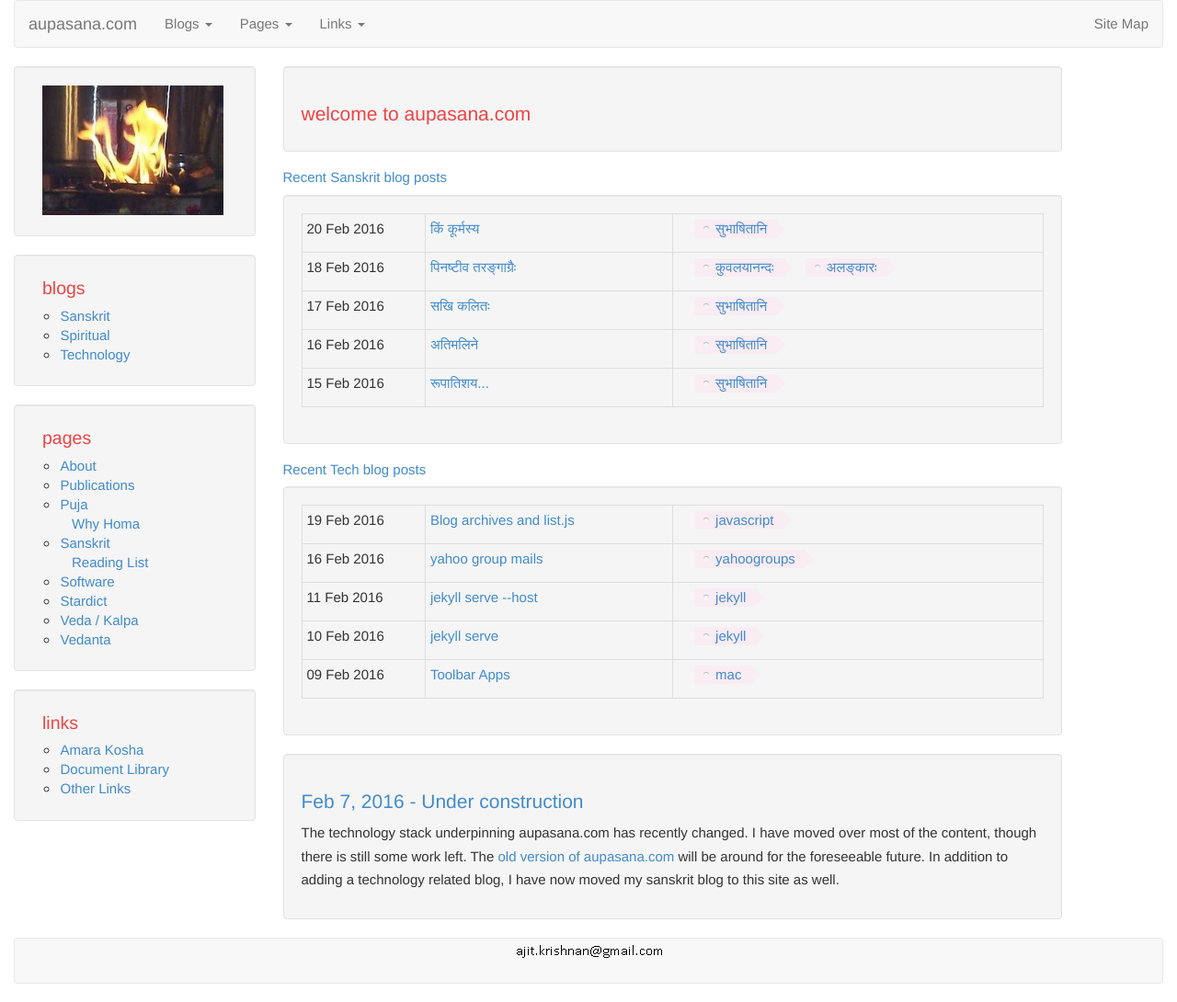
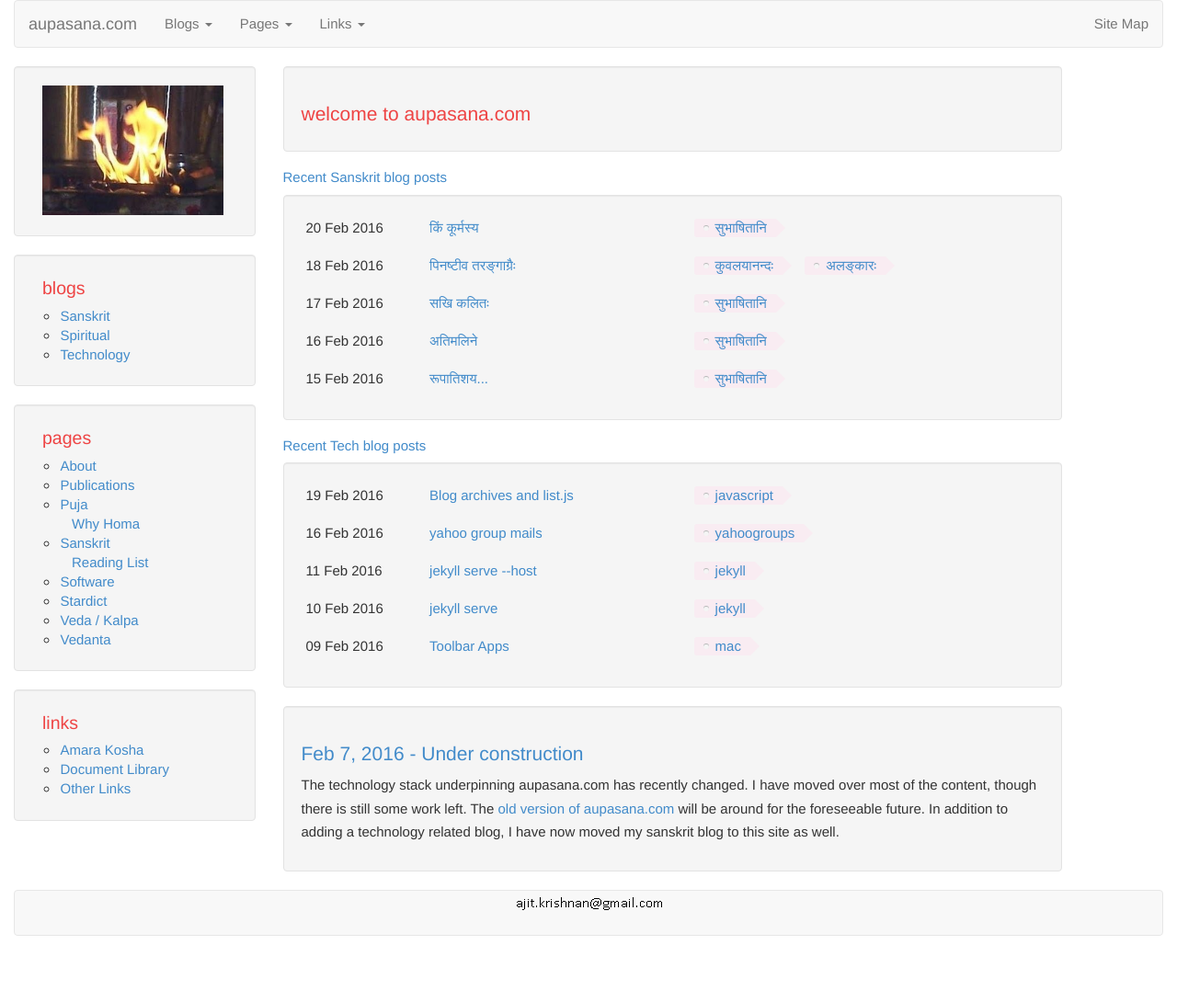
Before and after one commit to aupasana/aupasana.github.io, a Jekyll site: the page built from index.html, in a window 1280 px wide. Shown: the whole page at 92% size. Built offline with Jekyll 4.4.1, drawn with Linux system fonts in a browser that asks for light colours; after the commit the page ends 1038 px from its top, so only the background shows below that.

Commit message:
Remove borders from tables on index.html

```diff
--- a/css/theme.css
+++ b/css/theme.css
@@ -293,3 +293,13 @@ cite {
 .submenu {
   list-style-type: none;
 }
+
+table.borderless td,table.borderless th{
+  border: none !important;
+}
+
+/*Bootstrap has a 20px padding after tables
+which looks odd at the bottom of a well*/
+.well>table:last-child {
+  margin-bottom: 0px;
+}
--- a/index.html
+++ b/index.html
@@ -17,7 +17,7 @@ blogstodisplay:
 {% for cat in page.blogstodisplay %}
 	<h3><a href="{{site.baseurl}}/blog/{{cat}}.html">Recent {{cat | capitalize }} blog posts</a></h3>
   <div class="well table-responsive">
-  <table class="table table-bordered table-condensed">
+  <table class="table borderless table-condensed">
     <!-- <thead>
       <td>Date</td>
       <td>Title</td>
```
